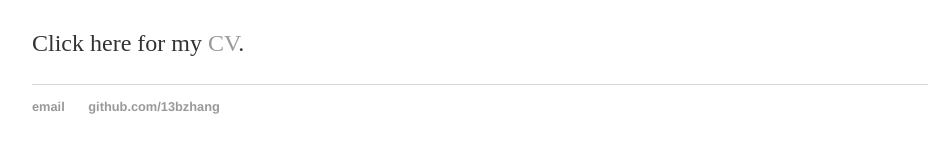
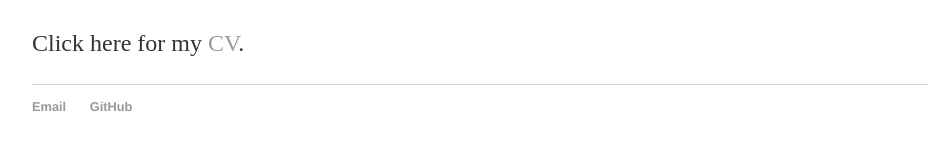
Before and after one commit to morganlivingston/baobaofzhang.github.io, a Jekyll site: the page built from index.html, in a window 1280 px wide. Shown: the part 503-656 px from the top of the page, without its empty margins (160-1105 px from the left). Built offline with Jekyll 4.4.1, drawn with Linux system fonts in a browser that asks for light colours.

Commit message:
Update default.html

```diff
--- a/_layouts/default.html
+++ b/_layouts/default.html
@@ -22,8 +22,8 @@
 
   <footer>
    <ul>
-   <li><a href="mailto:baobao.zhang@yale.edu">email</a></li>
-   <li><a href="https://github.com/13bzhang">github.com/13bzhang</a></li>
+   <li><a href="mailto:baobao.zhang@yale.edu">Email</a></li>
+   <li><a href="https://github.com/13bzhang">GitHub</a></li>
    </ul>
   </footer>
   </body>
```
